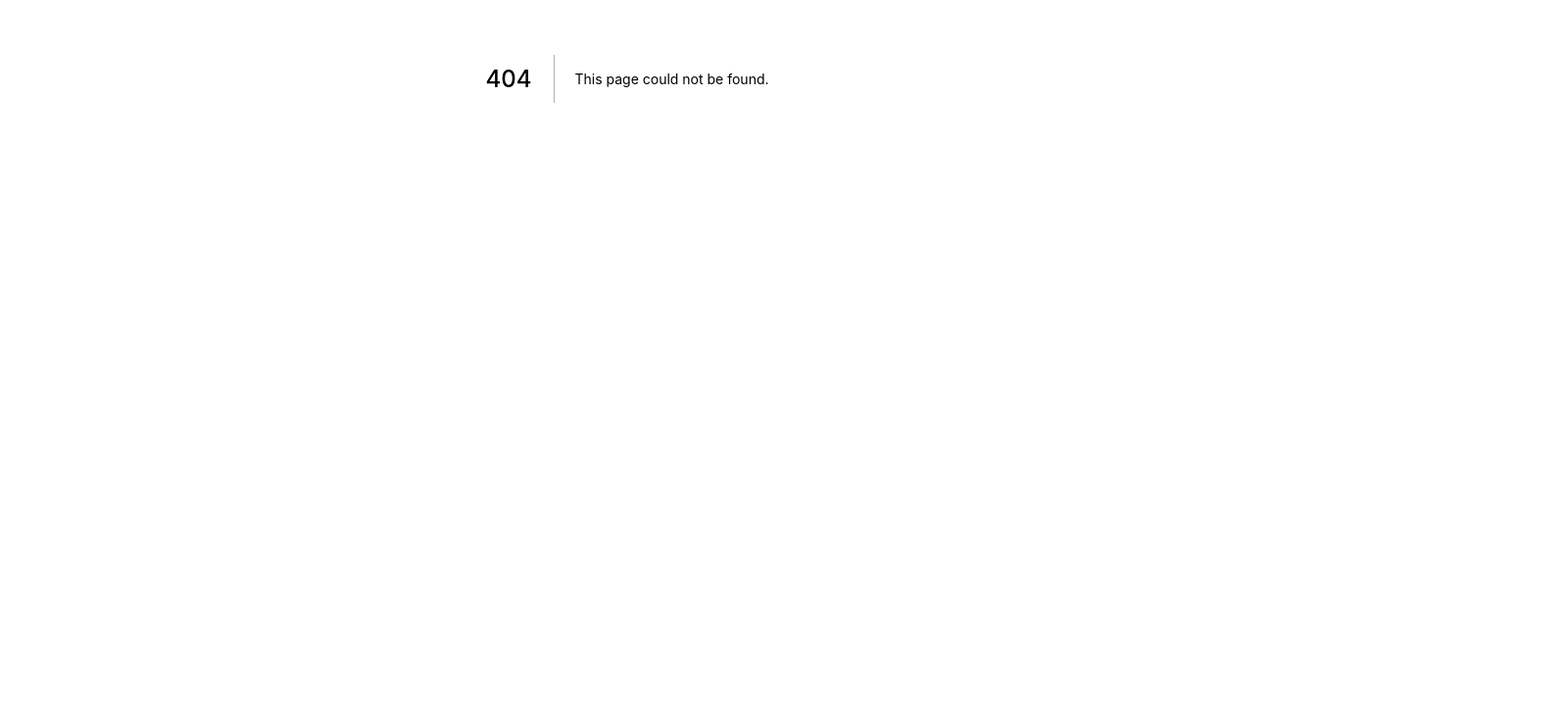
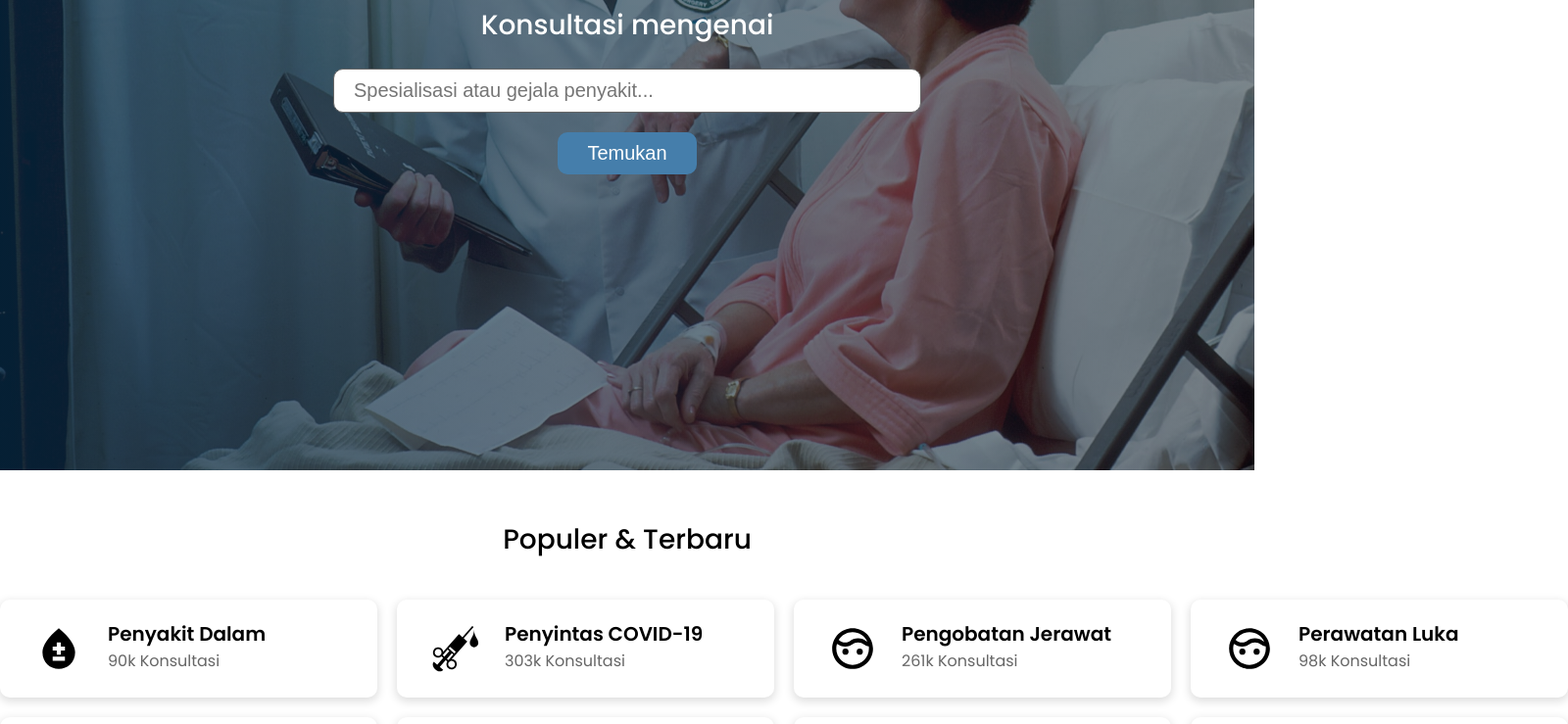
Before and after one commit to ericpeweh/ayo-sehat, a Next.js app: page /konsultasi in a window 1280 px wide. Before the commit this address had no page. Shown: the part 320-1059 px from the top of the page at 98% size, 1600 px wide, since content can reach past the window. Before the commit the page ends 800 px from the top, so only its background shows below. Built offline with nearby package versions, Linux system fonts and the light colour scheme.

Commit message:
added /konsultasi page
- created Consultation, PopularConsultation component
- added required image assets (consultation.jpg)

```diff
--- /dev/null
+++ b/components/Consultation/Consultation.jsx
@@ -0,0 +1,18 @@
+import React from "react";
+import Button from "../Button/Button";
+import { ConsultationContainer, SearchBarContainer, SearchBarInput } from "./Consultation.styles";
+import SectionTitle from "../SectionTitle/SectionTitle";
+
+const Consultation = () => {
+	return (
+		<ConsultationContainer>
+			<SectionTitle>Konsultasi mengenai</SectionTitle>
+			<SearchBarContainer>
+				<SearchBarInput placeholder="Spesialisasi atau gejala penyakit..." />
+				<Button>Temukan</Button>
+			</SearchBarContainer>
+		</ConsultationContainer>
+	);
+};
+
+export default Consultation;
--- /dev/null
+++ b/components/Consultation/Consultation.styles.js
@@ -0,0 +1,31 @@
+import styled from "styled-components";
+
+export const ConsultationContainer = styled.section`
+	display: flex;
+	justify-content: center;
+	flex-direction: column;
+	align-items: center;
+	min-height: 100vh;
+	background-image: var(--gradient-tertiary), url("/consultation.jpg");
+	background-size: cover;
+	background-position: center;
+
+	& > h2 {
+		color: #fff;
+	}
+`;
+
+export const SearchBarContainer = styled.div`
+	display: flex;
+	flex-direction: column;
+	gap: 2rem;
+	align-items: center;
+`;
+
+export const SearchBarInput = styled.input`
+	padding: 1rem 2rem;
+	font-size: 2rem;
+	border-radius: 1rem;
+	border: 1px solid #666;
+	width: 60rem;
+`;
--- /dev/null
+++ b/components/PopularConsultation/PopularConsultation.jsx
@@ -0,0 +1,67 @@
+import React from "react";
+import SectionTitle from "../SectionTitle/SectionTitle";
+import {
+	Consultation,
+	ConsultationContainer,
+	ConsultationCount,
+	ConsultationTitle,
+	PopularConsultationContainer
+} from "./PopularConsultation.styles";
+import { MdBloodtype } from "react-icons/md";
+import { GiHypodermicTest } from "react-icons/gi";
+import { BiFace } from "react-icons/bi";
+import { AiFillHeart } from "react-icons/ai";
+import { IoEar } from "react-icons/io5";
+import { FaTeethOpen, FaSadTear } from "react-icons/fa";
+
+const PopularConsultation = () => {
+	return (
+		<PopularConsultationContainer>
+			<SectionTitle>Populer & Terbaru</SectionTitle>
+			<ConsultationContainer>
+				<Consultation>
+					<MdBloodtype />
+					<ConsultationTitle>Penyakit Dalam</ConsultationTitle>
+					<ConsultationCount>90k Konsultasi</ConsultationCount>
+				</Consultation>
+				<Consultation>
+					<GiHypodermicTest />
+					<ConsultationTitle>Penyintas COVID-19</ConsultationTitle>
+					<ConsultationCount>303k Konsultasi</ConsultationCount>
+				</Consultation>
+				<Consultation>
+					<BiFace />
+					<ConsultationTitle>Pengobatan Jerawat</ConsultationTitle>
+					<ConsultationCount>261k Konsultasi</ConsultationCount>
+				</Consultation>
+				<Consultation>
+					<BiFace />
+					<ConsultationTitle>Perawatan Luka</ConsultationTitle>
+					<ConsultationCount>98k Konsultasi</ConsultationCount>
+				</Consultation>
+				<Consultation>
+					<AiFillHeart />
+					<ConsultationTitle>Jantung & hati</ConsultationTitle>
+					<ConsultationCount>48k Konsultasi</ConsultationCount>
+				</Consultation>
+				<Consultation>
+					<AiFillHeart />
+					<ConsultationTitle>Pra-Operasi</ConsultationTitle>
+					<ConsultationCount>32k Konsultasi</ConsultationCount>
+				</Consultation>
+				<Consultation>
+					<FaSadTear />
+					<ConsultationTitle>Psikologis & Mental</ConsultationTitle>
+					<ConsultationCount>80k Konsultasi</ConsultationCount>
+				</Consultation>
+				<Consultation>
+					<IoEar />
+					<ConsultationTitle>THT</ConsultationTitle>
+					<ConsultationCount>74k Konsultasi</ConsultationCount>
+				</Consultation>
+			</ConsultationContainer>
+		</PopularConsultationContainer>
+	);
+};
+
+export default PopularConsultation;
--- /dev/null
+++ b/components/PopularConsultation/PopularConsultation.styles.js
@@ -0,0 +1,56 @@
+import styled from "styled-components";
+
+export const PopularConsultationContainer = styled.section`
+	margin-top: 5rem;
+`;
+
+export const ConsultationContainer = styled.div`
+	display: grid;
+	grid-template-columns: repeat(4, 1fr);
+	gap: 2rem;
+	width: 160rem;
+	margin: 4rem auto 8rem;
+`;
+
+export const Consultation = styled.div`
+	border-radius: 1rem;
+	box-shadow: var(--shadow-xs);
+	display: Grid;
+	grid-template-columns: 10rem 1fr;
+	grid-template-rows: repeat(2, 1fr);
+	justify-items: center;
+	align-items: center;
+	padding: 2rem 1rem;
+	cursor: pointer;
+	transition: var(--transition-normal);
+
+	& > svg {
+		font-size: 5rem;
+		grid-row: 1 / -1;
+	}
+
+	&:hover {
+		transform: translateY(-3px);
+		box-shadow: var(--shadow-xs-hover);
+	}
+`;
+
+export const ConsultationTitle = styled.h4`
+	font-size: 2rem;
+	font-weight: 600;
+	padding: 0;
+	margin: 0;
+	align-self: flex-end;
+	justify-self: flex-start;
+`;
+
+export const ConsultationCount = styled.p`
+	font-size: 1.6rem;
+	font-weight: 400;
+	grid-column: 2 / -1;
+	align-self: flex-start;
+	justify-self: flex-start;
+	padding: 0;
+	margin: 0;
+	color: #666;
+`;
--- /dev/null
+++ b/pages/konsultasi.jsx
@@ -0,0 +1,23 @@
+import Head from "next/head";
+import Consultation from "../components/Consultation/Consultation";
+import Footer from "../components/Footer/Footer";
+import Navbar from "../components/Navbar/Navbar";
+import PopularConsultation from "../components/PopularConsultation/PopularConsultation";
+
+export default function Konsultasi() {
+	return (
+		<div>
+			<Head>
+				<title>AyoSehat | Konsultasi</title>
+				<meta name="description" content="Konsultasi kesehatan dengan tenaga medis terbaik" />
+				<link rel="icon" href="/favicon.ico" />
+			</Head>
+			<Navbar />
+			<main>
+				<Consultation />
+				<PopularConsultation />
+			</main>
+			<Footer />
+		</div>
+	);
+}
```
Also changed, not shown: public/consultation.jpg (added).
